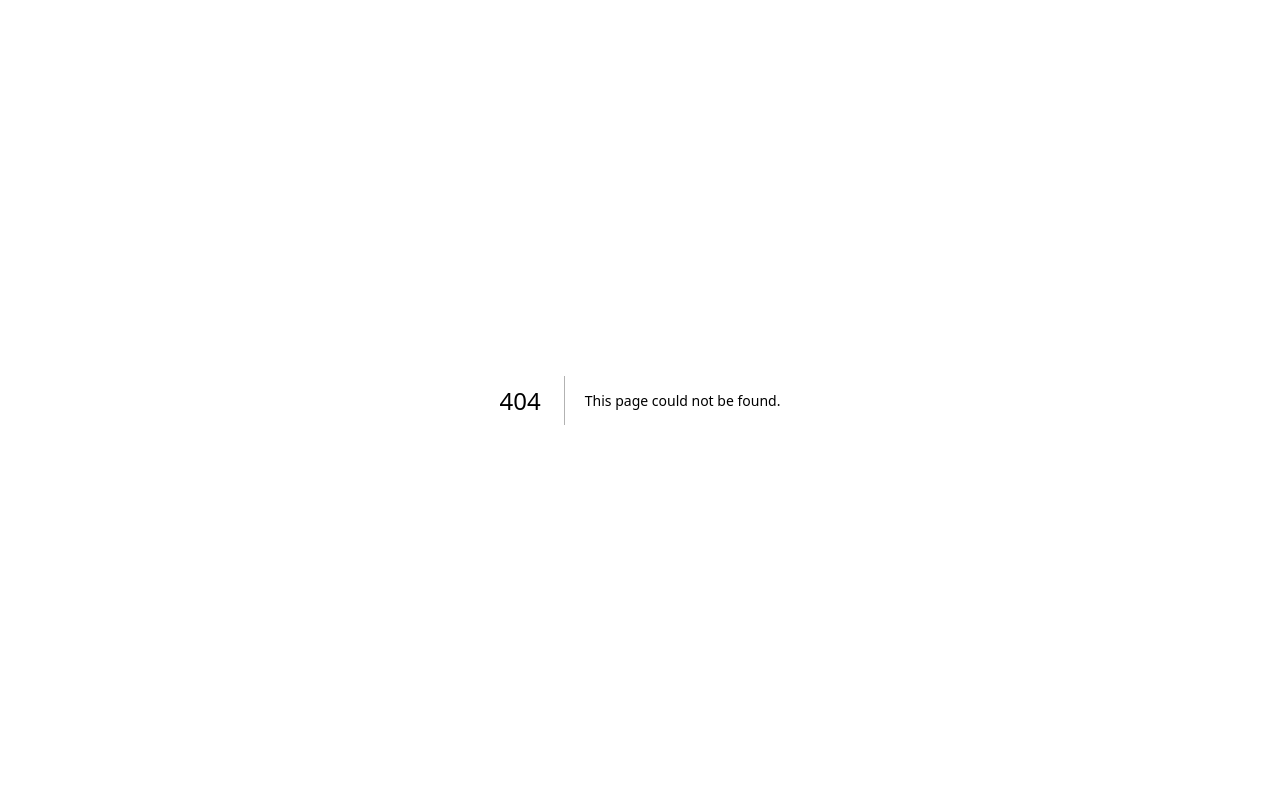
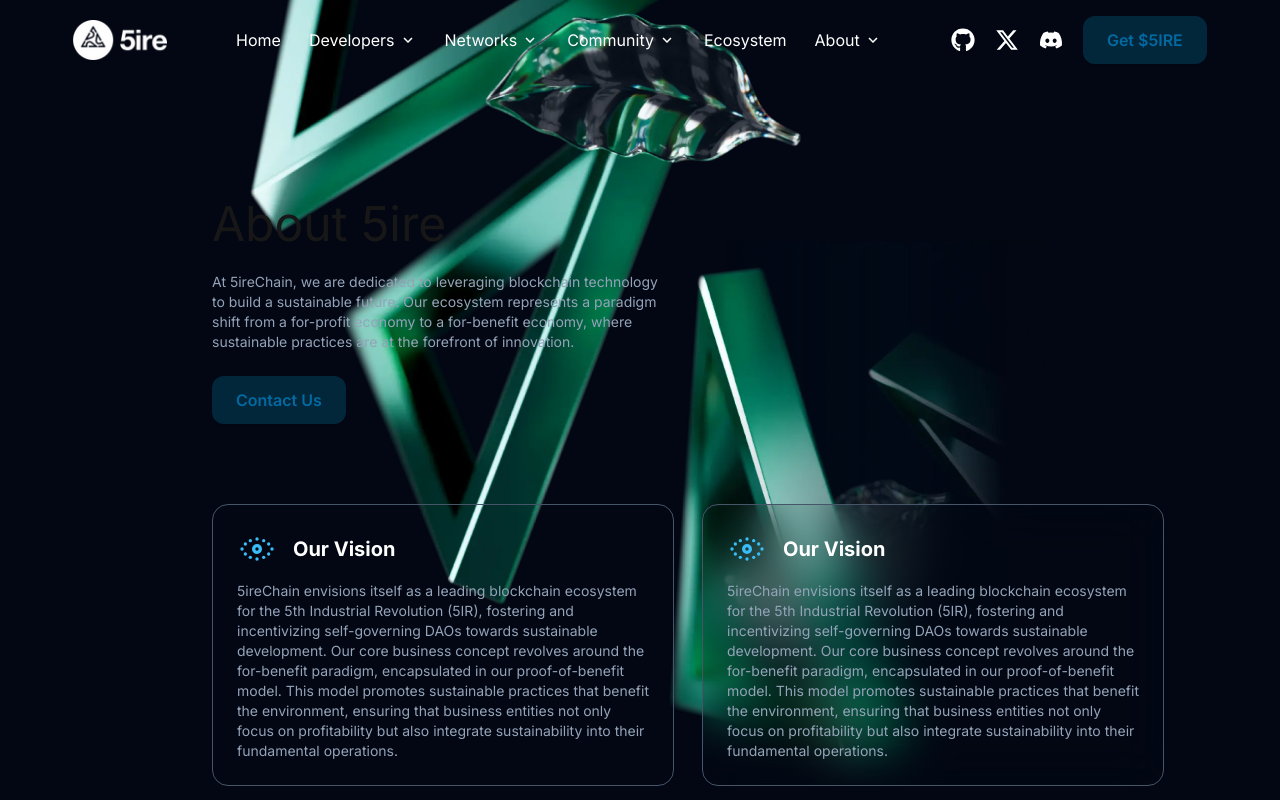
Before and after one commit to Trilogy-3/5IRE, a Next.js app: page /about-us in a window 1280 px wide. Before the commit this address had no page. Shown: the top 800 px of the page. Built offline with nearby package versions, Linux system fonts and the light colour scheme.

Commit message:
About Landing Section

```diff
--- /dev/null
+++ b/src/app/(public)/about-us/components/AboutHeader/index.jsx
@@ -0,0 +1,14 @@
+import Button5ire from "@/app/atoms/Button5ire";
+
+
+export default function AboutHeader() {
+  return (
+    <div className=' flex flex-col gap-6 items-center md:items-start '>
+          <h2 className='text-4xl md:text-5xl'>About 5ire</h2>
+          <p className='max-w-[450px] text-slate-400 md:text-start text-center leading-5 text-sm'>
+            At 5ireChain, we are dedicated to leveraging blockchain technology to build a sustainable future. Our ecosystem represents a paradigm shift from a for-profit economy to a for-benefit economy, where sustainable practices are at the forefront of innovation.
+          </p>
+        <Button5ire href='/' value={'Contact Us'} cssMain={'py-3 bg-boxColor text-sky-700  rounded-xl hover:text-white hover:bg-blue-400 px-6 font-semibold hover:shadow-blue-400 shadow-sm outline-none max-w-max'}/>
+        </div>
+  )
+}
--- /dev/null
+++ b/src/app/(public)/about-us/components/MissionVision/index.js
@@ -0,0 +1,14 @@
+
+import Card from '../card'
+import { TbTargetArrow as Mission } from "react-icons/tb";
+import { TbEyeDotted as Vision } from "react-icons/tb";
+export default function MissionVision() {
+  return (
+      <div className='  grid grid-cols-1 md:grid-cols-2 gap-7   '>
+
+             <Card  icon={Vision} desc='5ireChain envisions itself as a leading blockchain ecosystem for the 5th Industrial Revolution (5IR), fostering and incentivizing self-governing DAOs towards sustainable development. Our core business concept revolves around the for-benefit paradigm, encapsulated in our proof-of-benefit model. This model promotes sustainable practices that benefit the environment, ensuring that business entities not only focus on profitability but also integrate sustainability into their fundamental operations.' title='Our Vision'/>
+           <Card cssMain='backdrop-blur-xl ' icon={Vision} desc='5ireChain envisions itself as a leading blockchain ecosystem for the 5th Industrial Revolution (5IR), fostering and incentivizing self-governing DAOs towards sustainable development. Our core business concept revolves around the for-benefit paradigm, encapsulated in our proof-of-benefit model. This model promotes sustainable practices that benefit the environment, ensuring that business entities not only focus on profitability but also integrate sustainability into their fundamental operations.' title='Our Vision'/>
+
+          </div>
+  )
+}
--- /dev/null
+++ b/src/app/(public)/about-us/components/card/index.js
@@ -0,0 +1,13 @@
+import React from 'react'
+
+export default function Card({icon:Icon,cssMain='',desc='' ,title}) {
+  return (
+      <div className={`h-auto w-full border border-slate-600 rounded-2xl p-6 bg-transparent hover:bg-slate-900 gap-3 flex flex-col ${cssMain}`}>
+          <div className='flex items-center gap-4'>
+              <Icon size={40}   className='text-sky-400  ' />
+              <p className='font-bold text-white text-xl'>{title}</p>
+          </div>
+          <p className='text-slate-400 text-sm'>{desc}</p>
+      </div>
+  )
+}
--- /dev/null
+++ b/src/app/(public)/about-us/page.js
@@ -0,0 +1,24 @@
+
+import React from 'react'
+import AboutHeader from './components/AboutHeader';
+import MissionVision from './components/MissionVision';
+
+export default function Aboutus() {
+  return (
+    <div>
+      <div className="w-full relative flex flex-col gap-10">
+        <img
+          src="/images/about_hero.webp"
+          className="lg:h-screen block h-full w-full object-contain "
+
+        />
+        <div className='md:absolute md:top-36 lg:top-1/4 md:left-6  lg:left-48 lg:right-24 px-5 flex flex-col gap-20'>
+          <AboutHeader />
+          <MissionVision />
+        </div>
+      </div>
+
+
+    </div>
+  )
+}
```
Also changed, not shown: public/images/about_hero.webp (added).
